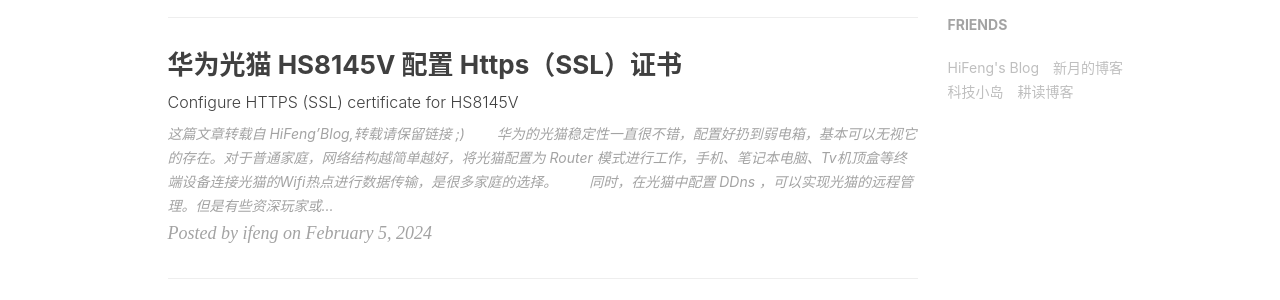
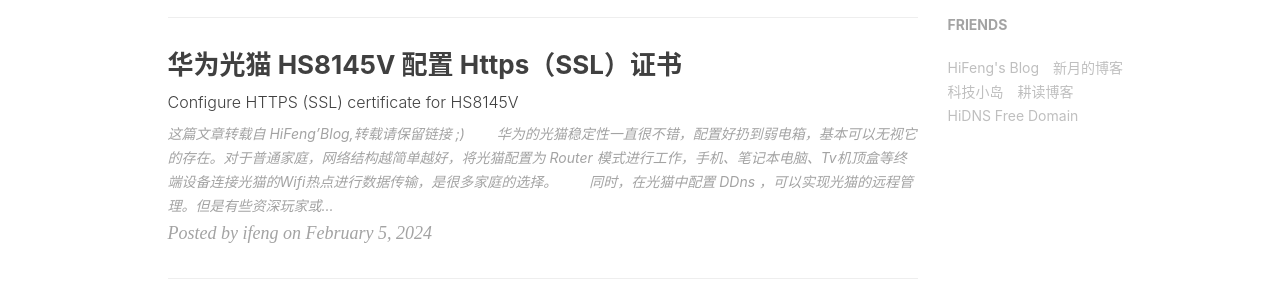
Before and after one commit to hiifeng/hiifeng.github.io, a Jekyll site: the page built from index.html, in a window 1280 px wide and 900 px high, scrolled down 766 px. Shown: the part 153-453 px from the top of the window. Built offline with Jekyll 4.4.1, drawn with Linux system fonts in a browser that asks for light colours; the list of posts is cut into pages by our own code; comment, search, counter and statistics services are not loaded.

Commit message:
Update _config.yml

```diff
--- a/_config.yml
+++ b/_config.yml
@@ -98,7 +98,7 @@
     { title: "新月的博客", href: "https://blog.a--i.eu.org" },
     { title: "科技小岛", href: "https://www.kejiland.com" },
     { title: "耕读博客", href: "https://www.igengdu.com" },
-#    { title: "SmdCn", href: "http://blog.smdcn.net" },
+    { title: "HiDNS Free Domain", href: "https://www.hidoha.net" },
 #    { title: "JiyinYiyong", href: "http://tiye.me/" },
 #    { title: "DHong Say", href: "http://dhong.co" },
 #    { title: "尹峰以为", href: "http://ingf.github.io/" },
```
